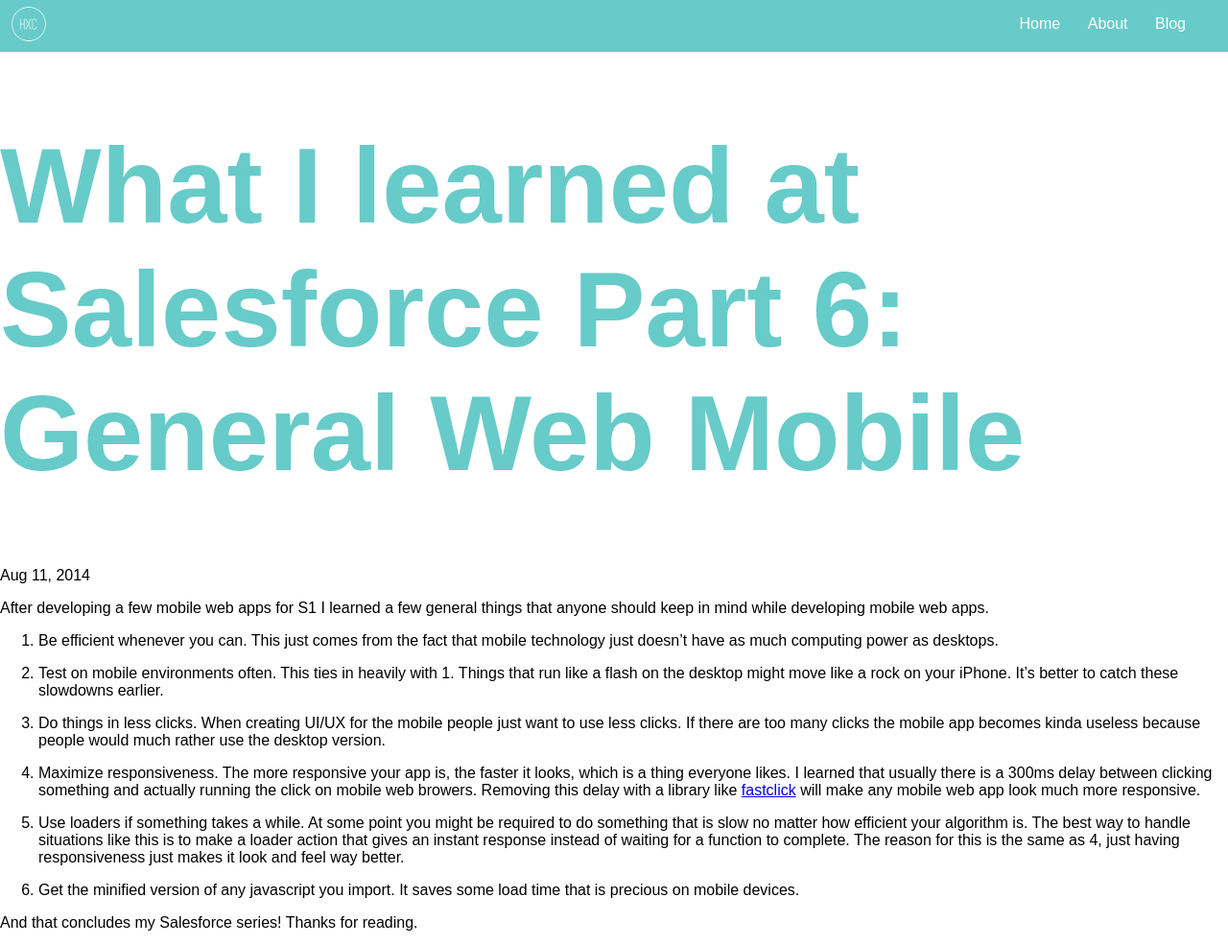
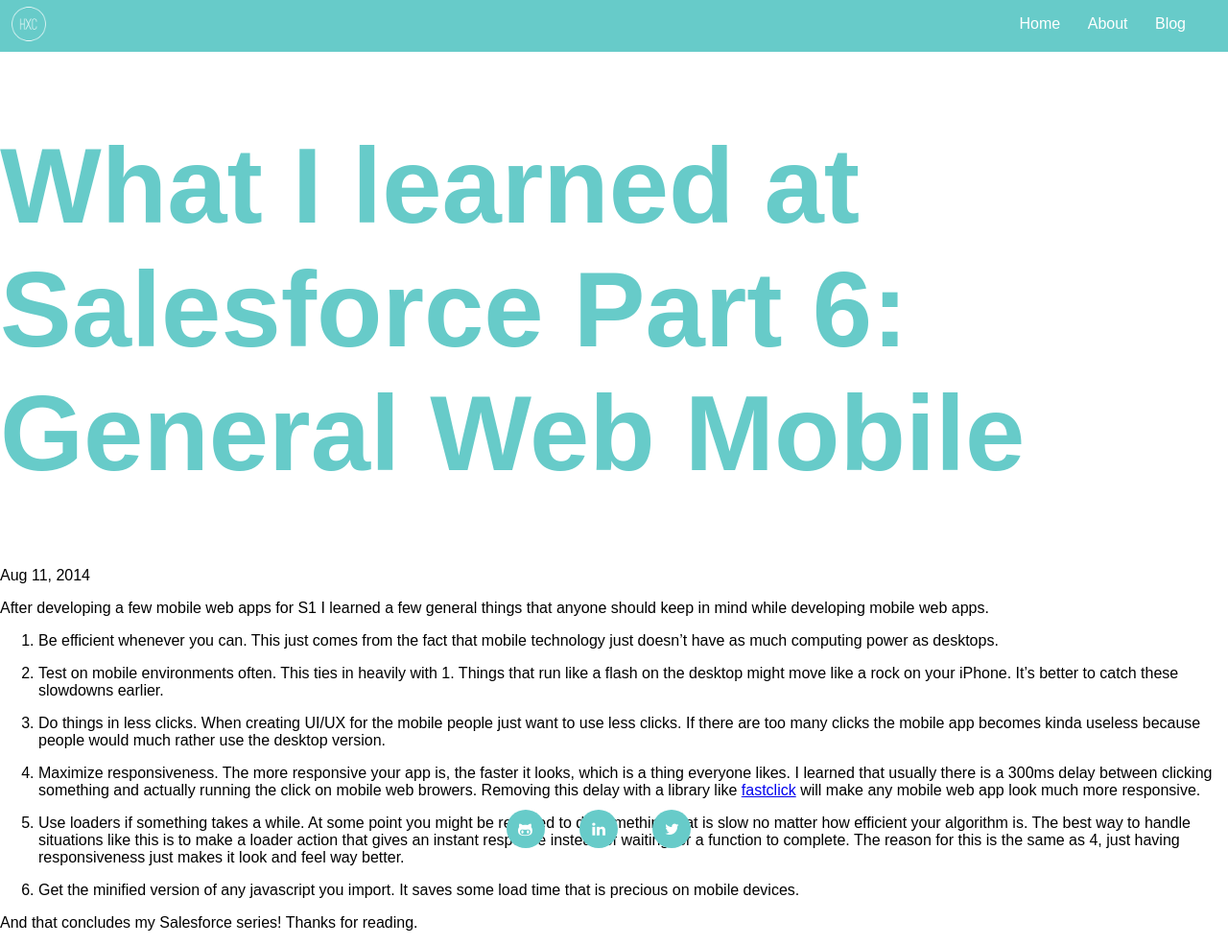
Before and after one commit to chenhoward/chenhoward.github.io, a Jekyll site: the page built from _posts/2014-08-11-general.md, in a window 1280 px wide. Shown: the top 985 px of the page at 96% size. Built offline with Jekyll 4.4.1, drawn with Linux system fonts in a browser that asks for light colours; nearby versions of some CDN libraries; some web fonts are replaced.

Commit message:
Fix footer

```diff
--- a/_includes/footer.html
+++ b/_includes/footer.html
@@ -1,21 +1,19 @@
 <footer class="footer">
-  <div class ="wrapper">
-    <div class="footer-logo">
-      <img src="{{ "/pictures/power-32.png" | prepend: site.baseurl }}" alt="Logo image">
-    </div>
-    <div class="footer-links">
-      <ul></ul>
-      <ul class="footer-social">
-        <li><a href="javascript:void(0)">
-          <img src="https://raw.githubusercontent.com/thoughtbot/refills/master/source/images/facebook-logo-circle.png" alt="Facebook">
-        </a></li>
-        <li><a href="https://twitter.com/{{ site.twitter_username }}">
-          <img src="https://raw.githubusercontent.com/thoughtbot/refills/master/source/images/twitter-logo-circle.png" alt="Twitter">
-        </a></li>
-        <li><a href="https://github.com/{{ site.github_username }}">
-          <img src="/pictures/github-w.png" alt="Github">
-        </a></li>
-      </ul>
-    </div>
-  </div>
+  <ul class="fa-icons-footer">
+    <a href="https://github.com/chenhoward">
+      <li>
+        <i class="fa fa-github-alt"></i>
+      </li>
+    </a>
+    <a href="https://www.linkedin.com/in/howardxchen">
+      <li>
+        <i class="fa fa-linkedin"></i>
+      </li>
+    </a>
+    <a href="https://twitter.com/chowybear">
+      <li>
+        <i class="fa fa-twitter"></i>
+      </li>
+    </a>
+  </ul>
 </footer>
--- a/css/style.css
+++ b/css/style.css
@@ -373,9 +373,33 @@
     padding-right: 2em;
     float: right; }
 
+footer {
+  width: 100%;
+  position: absolute;
+  bottom: 0;
+  left: 0;
+  text-align: center;
+  text-decoration: none; }
+
+.fa-icons-footer a {
+  text-decoration: none; }
+.fa-icons-footer li {
+  display: inline;
+  padding-right: 2em; }
+  .fa-icons-footer li i {
+    background: #67cbc9;
+    border-radius: 100%;
+    color: #FFFFFF;
+    display: inline-block;
+    height: 2.5em;
+    line-height: 2.5em;
+    text-align: center;
+    width: 2.5em; }
+
 .container {
   margin: auto;
-  width: 75%; }
+  width: 75%;
+  margin-bottom: 80px; }
   .container .clear {
     clear: both; }
   .container .left {
--- a/scss/style.sass
+++ b/scss/style.sass
@@ -1,10 +1,12 @@
 @import "normalize"
 @import "nav"
 @import "color"
+@import "footer"
 
 .container
   margin: auto
   width: 75%
+  margin-bottom: 80px
 
   .clear
     clear: both
```
Also changed, not shown: scss/footer.sass (added, +28 -0 lines), 1 other file.
